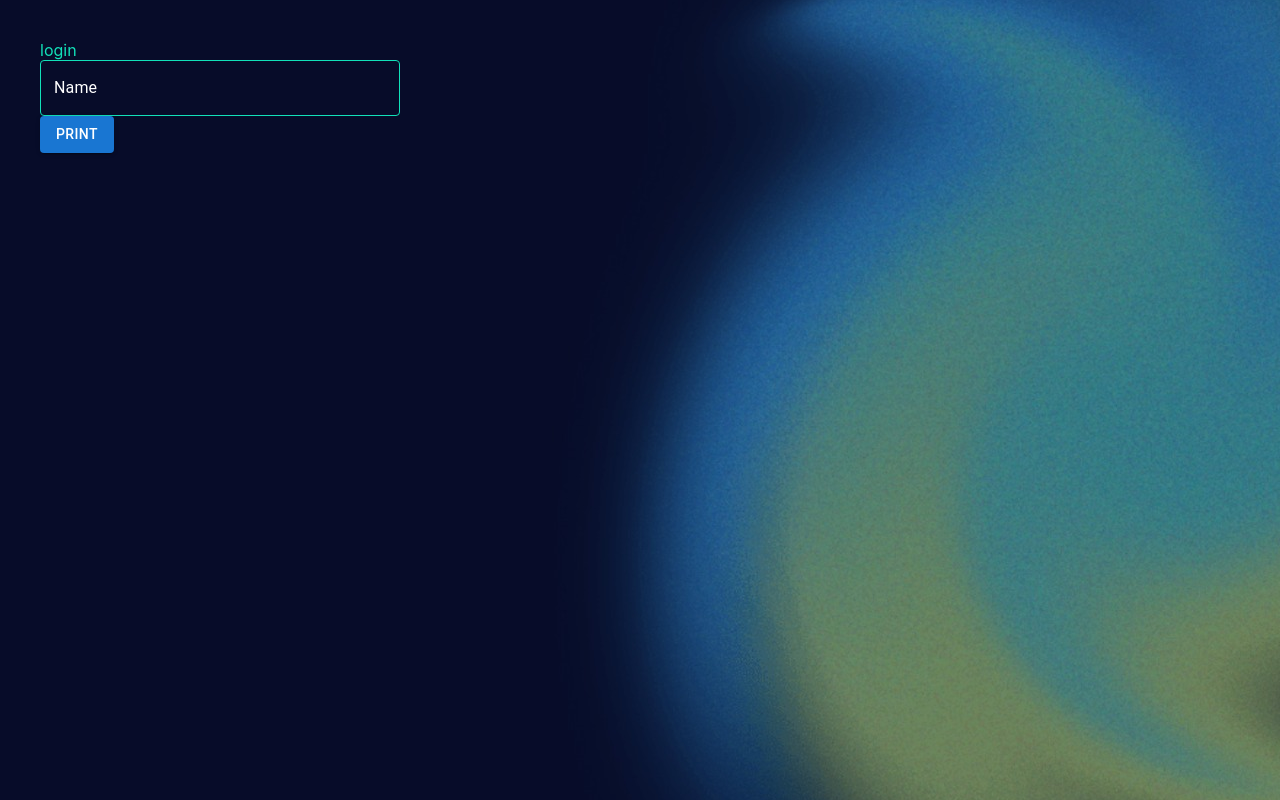
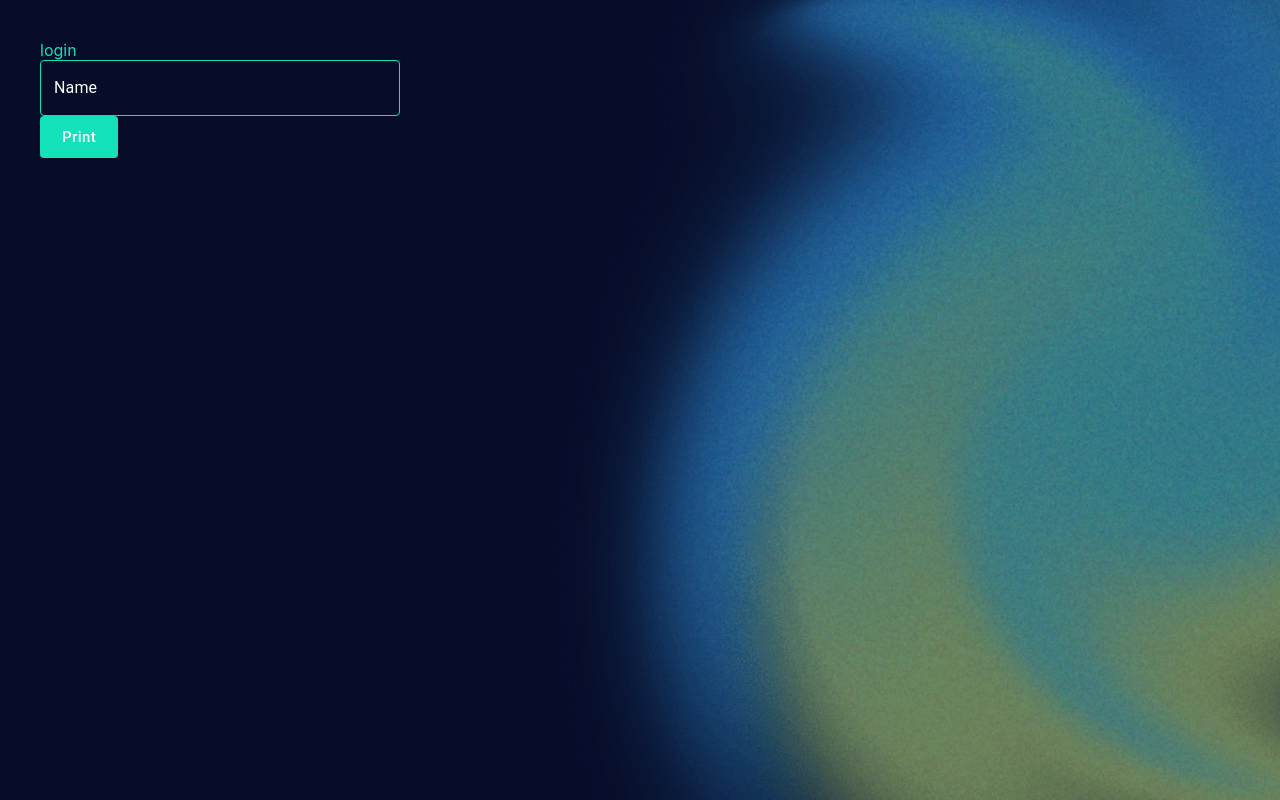
Before and after one commit to Team44Assistsu/AssistU_frontend, a React (Create React App) app: page / in a window 1280 px wide. Built offline with nearby package versions, Linux system fonts and the light colour scheme.

Commit message:
button changes

```diff
--- a/src/Atoms/Button/Button.js
+++ b/src/Atoms/Button/Button.js
@@ -1,14 +1,26 @@
 import React from "react";
 import Button from "@mui/material/Button";
+import "./style.scss";
 
 const ButtonComp = (props) => {
   return (
+    <div className='btn-main'>
       <Button
         variant={!props.primary ? "contained" : "outlined"}
         onClick={props.onClick}
+        disabled={props.disabled}
+        size={
+          props.size === "sm"
+            ? "small"
+            : props.size === "md"
+            ? "medium"
+            : "large"
+        }
+        className={`Button ${props.classes}`}
       >
         {props.text}
       </Button>
+    </div>
   );
 };
 
--- /dev/null
+++ b/src/Atoms/Button/style.scss
@@ -0,0 +1,23 @@
+.btn-main {
+  .MuiButton-root {
+    text-align: center;
+    text-transform: capitalize;
+  }
+  .MuiButton-contained.MuiButton-containedPrimary {
+    background-color: var(--primary-color);
+    color: var(--white);
+  }
+  .MuiButton-contained.MuiButton-containedPrimary[class$="MuiButtonBase-root-MuiButton-root"]:hover {
+    color: var(--primary-color);
+    background-color: transparent;
+    border: var(--primary-color) 1px solid;
+  }
+  .MuiButton-root.MuiButton-outlined {
+    color: var(--primary-color);
+    border: var(--primary-color) 1px solid;
+  }
+  .MuiButton-root.MuiButton-outlined[class$="MuiButtonBase-root-MuiButton-root"]:hover {
+    background-color: var(--primary-color);
+    color: var(--white);
+  }
+}
--- a/src/Atoms/TextBox/style.scss
+++ b/src/Atoms/TextBox/style.scss
@@ -1,6 +1,9 @@
 .textBox {
   width: 25%;
   label {
+    color: var(--white);
+  }
+  input {
     color: var(--white);
   }
   label.Mui-focused {
```
Lines whose indentation alone changed are shown as unchanged.
